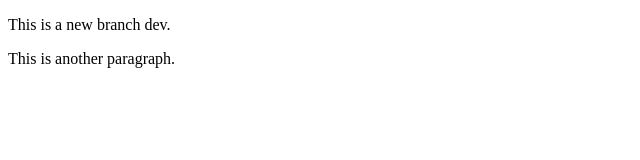
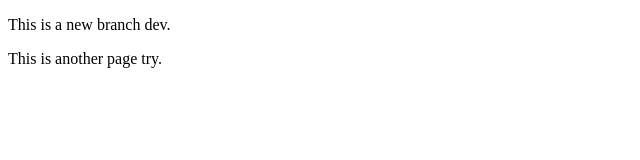
Before and after one commit to Inevitable765/CI-CD, a plain HTML site: page index.html in a window 1280 px wide. Shown: the full height of the page, 0-640 px from the left. Drawn offline with Linux system fonts and the light colour scheme.

Commit message:
Update index.html

```diff
--- a/index.html
+++ b/index.html
@@ -3,7 +3,7 @@
 <body>
 
 <p>This is a new branch dev.</p>
-<p>This is another paragraph.</p>
+<p>This is another page try.</p>
 
 </body>
 </html>
```
